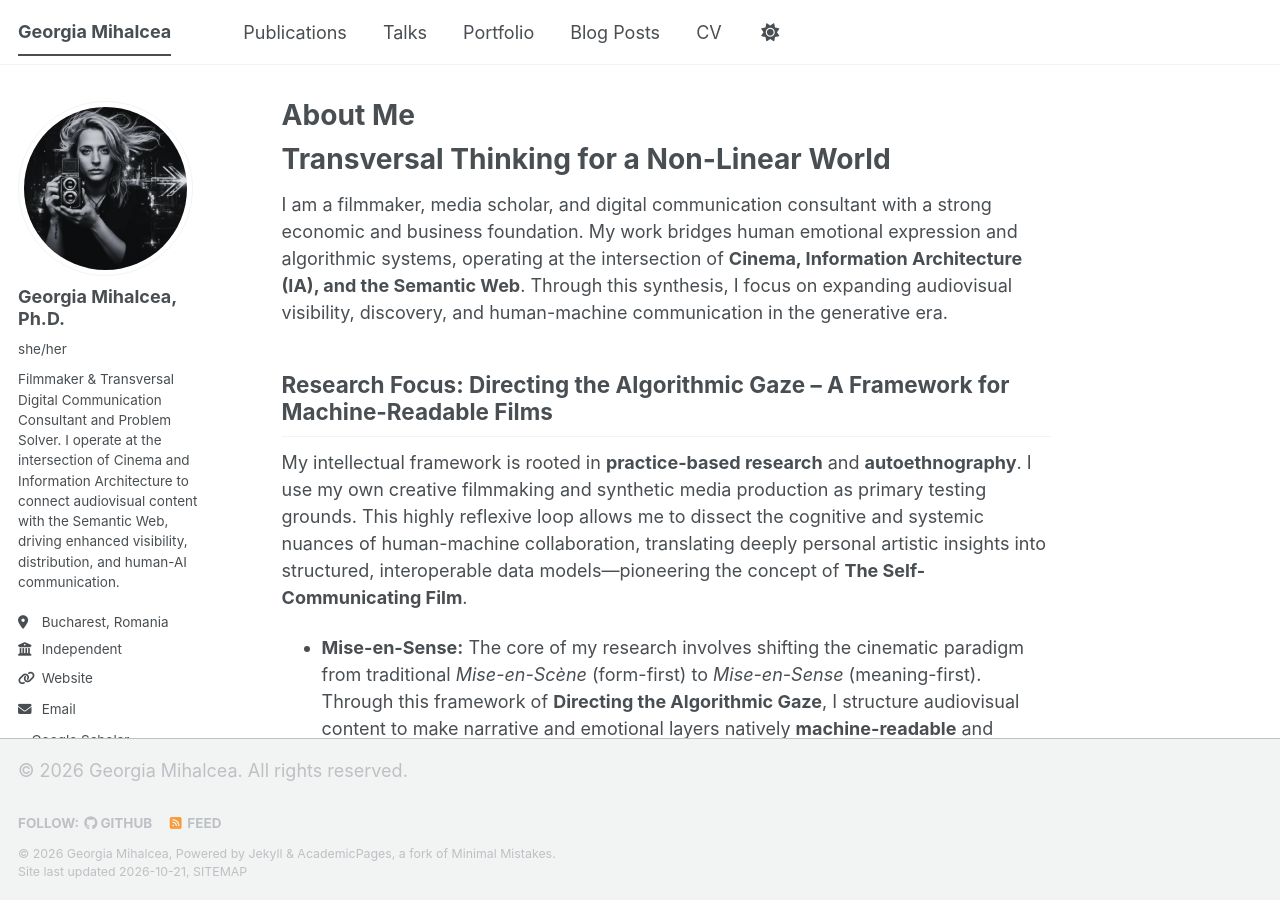
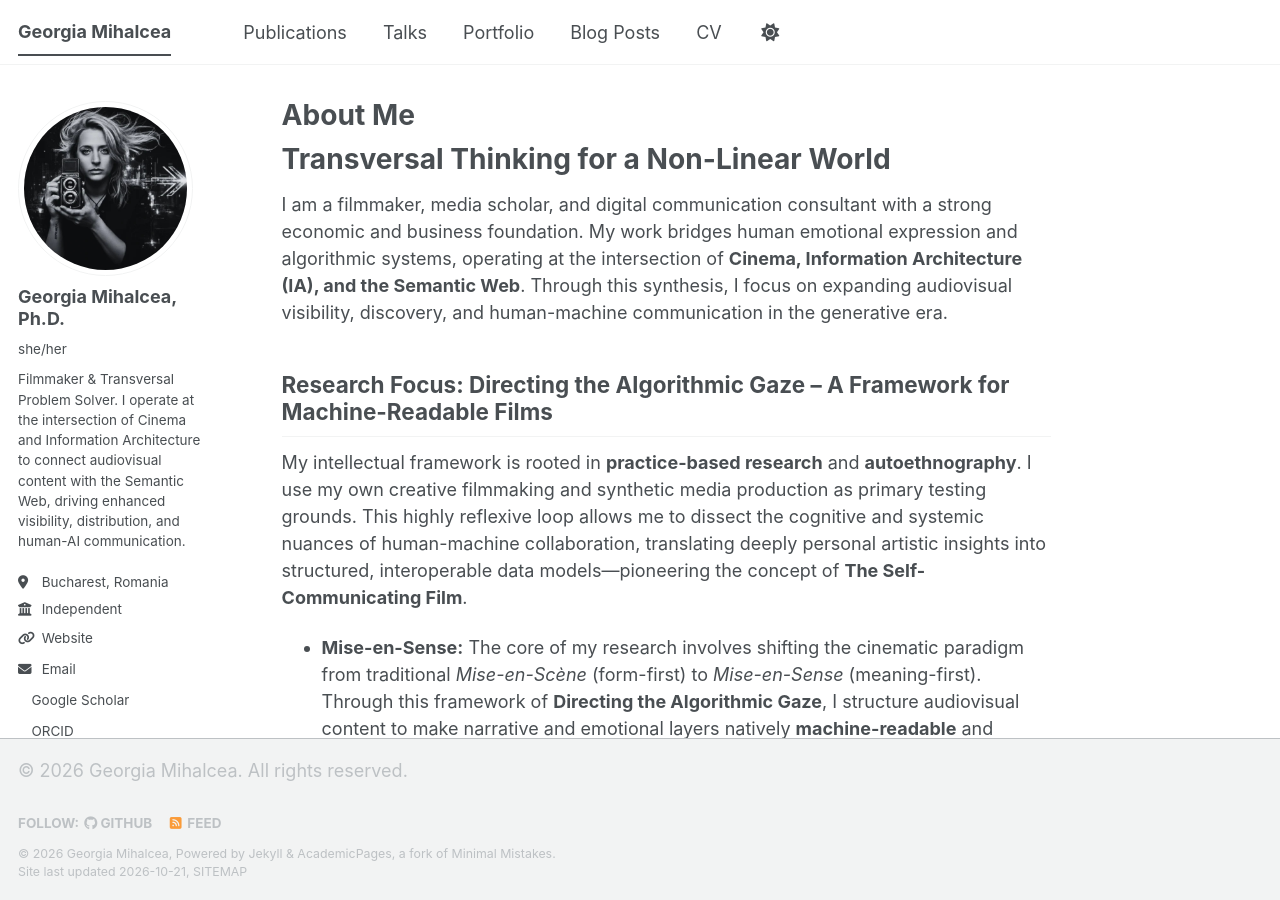
Before and after one commit to GeorgiaMihalcea/georgiamihalcea.github.io, a Jekyll site: the page built from _pages/about.md, in a window 1280 px wide and 900 px high. Built offline with Jekyll 4.4.1, drawn with Linux system fonts in a browser that asks for light colours; a style sheet for code colours, icons or effects is not loaded.

Commit message:
Update bio in _config.yml
Shortened the bio description for clarity.

```diff
--- a/_config.yml
+++ b/_config.yml
@@ -26,7 +26,7 @@ author:
   avatar           : "georgia-mihalcea-filmmaker-media-scholar.jpg"
   name             : "Georgia Mihalcea, Ph.D."
   pronouns         : "she/her"
-  bio              : "Filmmaker & Transversal Digital Communication Consultant and Problem Solver. I operate at the intersection of Cinema and Information Architecture to connect audiovisual content with the Semantic Web, driving enhanced visibility, distribution, and human-AI communication."
+  bio              : "Filmmaker & Transversal Problem Solver. I operate at the intersection of Cinema and Information Architecture to connect audiovisual content with the Semantic Web, driving enhanced visibility, distribution, and human-AI communication."
   location         : "Bucharest, Romania"
   employer         : "Independent"
   uri              : https://www.georgiamihalcea.ro
```
